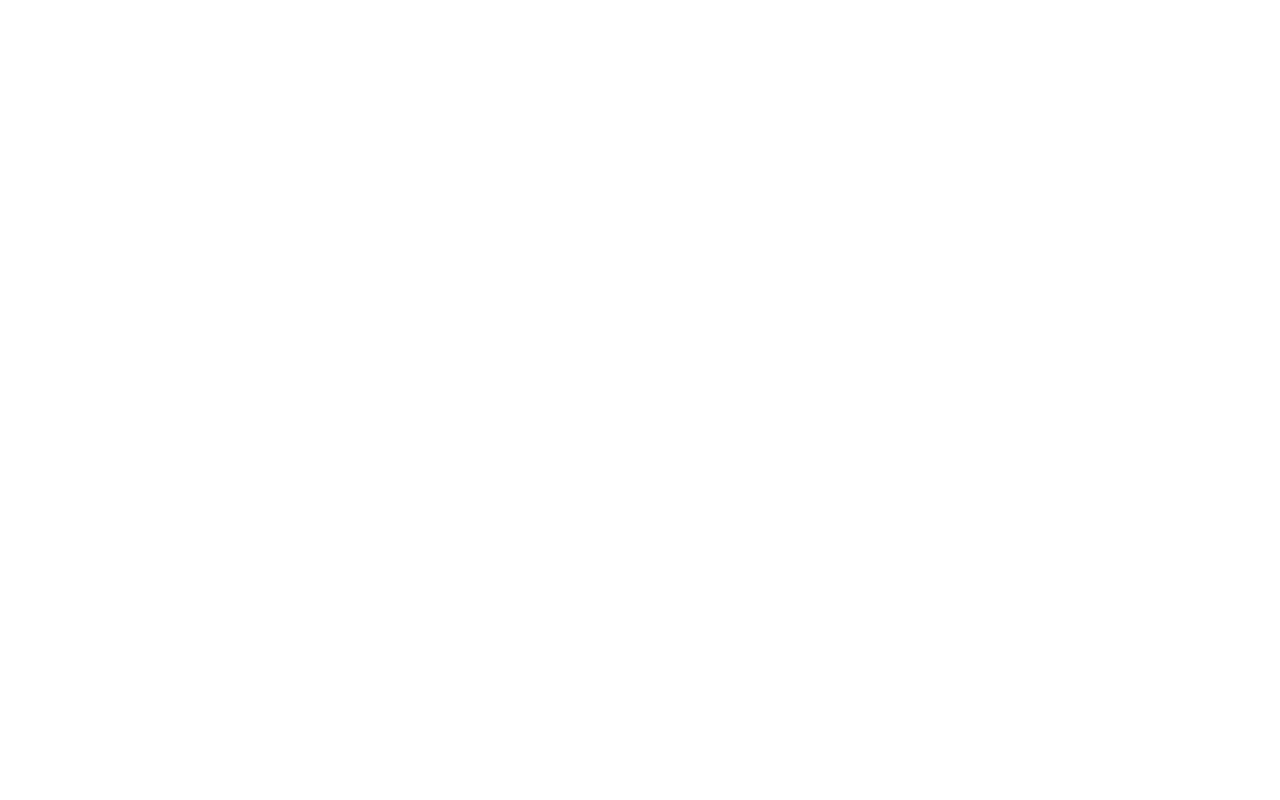
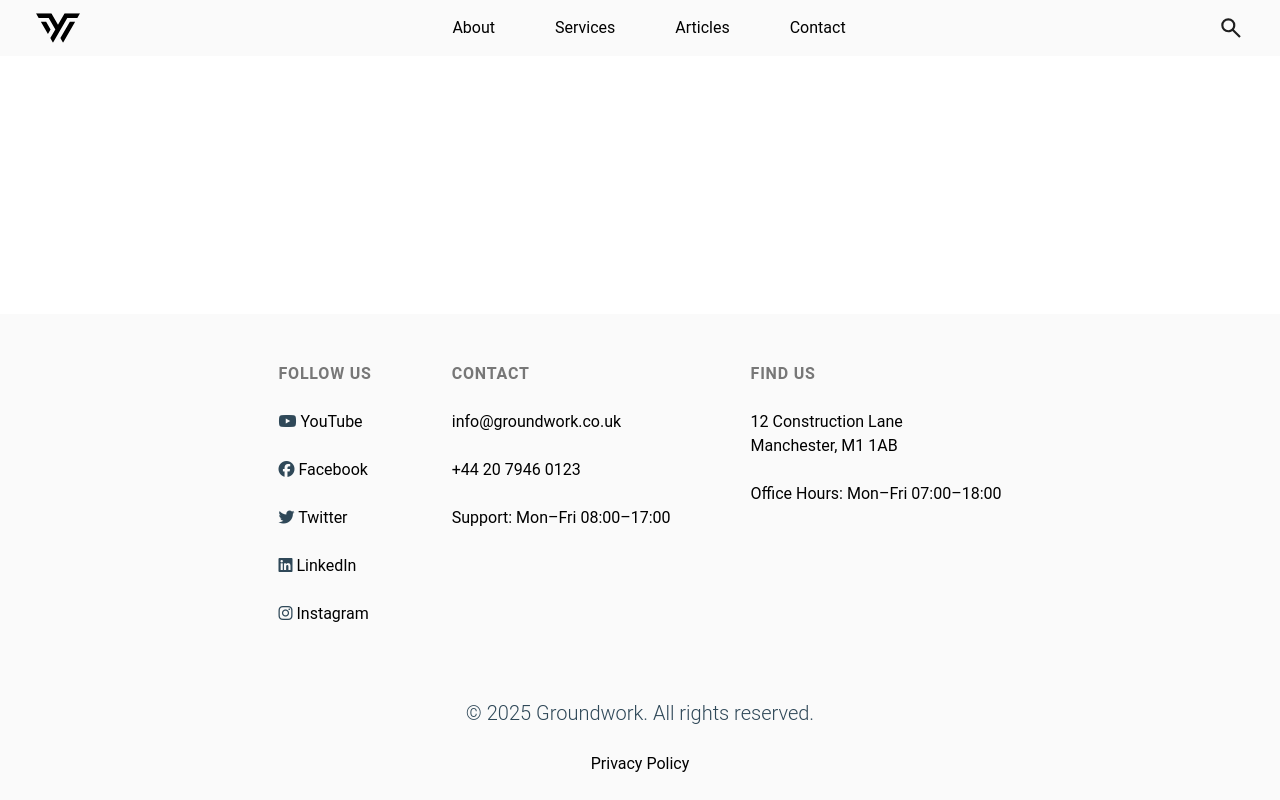
Before and after one commit to luckyfrappe/groundwork, a website: page new-project.html in a window 1280 px wide. Drawn offline with Linux system fonts and the light colour scheme.

Commit message:
Add minor changes ensuring all lins work correctly and create new-project page

```diff
--- a/assets/CSS/style.css
+++ b/assets/CSS/style.css
@@ -1,4 +1,4 @@
-/* Reset CSS */
+/* Reset CSS created with ChatGPT */
 *,
 *::before,
 *::after {
@@ -8,20 +8,23 @@
 }
 
 html {
-  box-sizing: border-box; /* Ensures consistent box-sizing */
-  scroll-behavior: smooth; /* Smooth scrolling for anchor links */
+    box-sizing: border-box; /* Ensures consistent box-sizing */
+    scroll-behavior: smooth; /* Smooth scrolling for anchor links, firstly borrowed from MiladiCode https://www.youtube.com/watch?v=ukMPKm3cLns&t=2386s */
 }
 
 body {
-  height: 100%;
+  display: flex;
+  flex-direction: column;
+  min-height: 100vh;
   line-height: 1.5;
   color: var(--color-text);
+  /* Webkit and OS X font smoothing advised by Gemini by Google */
   -webkit-font-smoothing: antialiased; /* Smooth text rendering */
   -moz-osx-font-smoothing: grayscale; /* Smooth text rendering */
   font-family: "Roboto", system-ui, -apple-system, sans-serif;
 }
 
-/* THEME & TYPOGRAPHY */
+/* THEME & TYPOGRAPHY, clamp were advised by ChatGPT */
 :root {
   --color-white: #ffffff; /* pure white */
   --color-light-grey: #fafafa; /* soft light grey */
@@ -101,6 +104,7 @@ header {
   z-index: 1000;
 }
 
+ /* Navbar build by following tutorial from Coding2GO */
 nav ul {
   justify-content: center;
   width: 100vw;
@@ -228,7 +232,7 @@ nav li:last-child {
   border: 2px solid var(--color-white);
 }
 
-/* Reusable Cards */
+/* Reusable Cards were rewritten by a layout example from CodeSandbox */
 .cards {
   grid-column: 1 / -1;
   display: grid;
@@ -365,6 +369,7 @@ nav li:last-child {
 footer {
   background: var(--color-light-grey);
   padding: var(--space-page-x) 0;
+  margin-top: auto;
 }
 
 .footer-columns {
--- a/new-project.html
+++ b/new-project.html
@@ -0,0 +1,226 @@
+<!DOCTYPE html>
+<html lang="en">
+  <head>
+    <meta charset="UTF-8">
+    <meta name="viewport" content="width=device-width, initial-scale=1.0">
+    <title>Start Project | Groundwork Solutions Ltd.</title>
+    <meta
+  name="description"
+  content="Get a fast, accurate instant estimate for your construction project with Groundwork Solutions Ltd. Expert groundwork, foundation, and civil engineering services tailored to your needs. Start your project today!"
+>
+<meta
+  name="keywords"
+  content="construction estimate, groundwork services, foundation solutions, construction cost calculator, instant project quote, civil engineering, building estimate, Sweden construction services"
+>
+<meta name="author" content="luckyfrappe">
+
+    <!-- Stylesheet CSS -->
+    <link rel="stylesheet" href="assets/CSS/style.css">
+
+    <!-- Google Fonts (Merriweather Sans for Headings, Roboto Flex for Paragraphs) -->
+    <style>
+      @import url("https://fonts.googleapis.com/css2?family=Anton&family=Merriweather+Sans:ital,wght@0,300..800;1,300..800&family=Roboto+Flex:opsz,wght@8..144,100..1000&display=swap");
+    </style>
+
+    <!-- Favicons -->
+    <link
+      rel="apple-touch-icon"
+      sizes="180x180"
+      href="assets/images/apple-touch-icon.png"
+   >
+    <link
+      rel="icon"
+      type="image/png"
+      sizes="32x32"
+      href="assets/images/favicon-32x32.png"
+   >
+    <link
+      rel="icon"
+      type="image/png"
+      sizes="16x16"
+      href="assets/images/favicon-16x16.png"
+   >
+    <link rel="manifest" href="assets/images/site.webmanifest">
+
+     <!-- Font Awesome (for icons) -->
+    <script
+      src="https://kit.fontawesome.com/1ca7252419.js"
+      crossorigin="anonymous"
+    ></script>
+  </head>
+  <body>
+    <!-- Site-wide Header -->
+    <header class="flex center space-between">
+      <!-- Build by following tutorial from Coding2GO -->
+      <nav>
+        <ul class="sidebar">
+          <li onclick="hideSidebar()">
+            <a><svg
+                xmlns="http://www.w3.org/2000/svg"
+                height="50px"
+                viewBox="0 -960 960 960"
+                width="50px"
+                fill="#1f1f1f"
+              >
+                <path
+                  d="m256-200-56-56 224-224-224-224 56-56 224 224 224-224 56 56-224 224 224 224-56 56-224-224-224 224Z"
+               ></svg
+            ></a>
+          </li>
+          <li>
+            <a href="index.html#intro">About</a>
+          </li>
+          <li>
+            <a href="index.html#services">Services</a>
+          </li>
+          <li>
+            <a href="index.html#articles">Articles</a>
+          </li>
+          <li>
+            <a href="index.html#journey">Contact</a>
+          </li>
+        </ul>
+        <ul>
+          <li>
+            <a href="index.html#hero"
+              ><img src="assets/images/groundwork.svg" alt="logo"
+           ></a>
+          </li>
+          <li class="hideOnMobile">
+            <a href="index.html#intro">About</a>
+          </li>
+          <li class="hideOnMobile">
+            <a href="index.html#services">Services</a>
+          </li>
+          <li class="hideOnMobile">
+            <a href="index.html#articles">Articles</a>
+          </li>
+          <li class="hideOnMobile">
+            <a href="index.html#journey">Contact</a>
+          </li>
+          <li>
+            <a href="#footer"
+              ><svg
+                xmlns="http://www.w3.org/2000/svg"
+                height="26px"
+                viewBox="0 -960 960 960"
+                width="26px"
+                fill="#1f1f1f"
+              >
+                <path
+                  d="M784-120 532-372q-30 24-69 38t-83 14q-109 0-184.5-75.5T120-580q0-109 75.5-184.5T380-840q109 0 184.5 75.5T640-580q0 44-14 83t-38 69l252 252-56 56ZM380-400q75 0 127.5-52.5T560-580q0-75-52.5-127.5T380-760q-75 0-127.5 52.5T200-580q0 75 52.5 127.5T380-400Z"
+               ></svg
+            ></a>
+          </li>
+          <li onclick="showSidebar()">
+            <a><svg
+                xmlns="http://www.w3.org/2000/svg"
+                height="26px"
+                viewBox="0 -960 960 960"
+                width="26px"
+                fill="#1f1f1f"
+              >
+                <path
+                  d="M120-240v-80h720v80H120Zm0-200v-80h720v80H120Zm0-200v-80h720v80H120Z"
+               ></svg
+            ></a>
+          </li>
+        </ul>
+      </nav>
+    </header>
+    <main>
+    </main>
+    <!-- Site-wide Footer -->
+    <footer id="footer">
+      <div class="footer-columns container flex">
+        <div>
+          <h4>FOLLOW US</h4>
+          <ul>
+            <li>
+              <a
+                href="https://youtube.com"
+                target="_blank"
+                rel="noopener noreferrer"
+                aria-label="Follow us on YouTube, opens in a new window"
+                ><i class="fa-brands fa-youtube"></i> YouTube</a
+              >
+            </li>
+            <li>
+              <a
+                href="https://facebook.com"
+                target="_blank"
+                rel="noopener noreferrer"
+                aria-label="Follow us on Facebook, opens in a new window"
+                ><i class="fa-brands fa-facebook"></i> Facebook</a
+              >
+            </li>
+            <li>
+              <a
+                href="https://twitter.com"
+                target="_blank"
+                rel="noopener noreferrer"
+                aria-label="Follow us on Twitter, opens in a new window"
+                ><i class="fa-brands fa-twitter"></i> Twitter</a
+              >
+            </li>
+            <li>
+              <a
+                href="https://linkedin.com"
+                target="_blank"
+                rel="noopener noreferrer"
+                aria-label="Follow us on LinkedIn, opens in a new window"
+                ><i class="fa-brands fa-linkedin"></i> LinkedIn</a
+              >
+            </li>
+            <li>
+              <a
+                href="https://instagram.com"
+                target="_blank"
+                rel="noopener noreferrer"
+                aria-label="Follow us on Instagram, opens in a new window"
+                ><i class="fa-brands fa-instagram"></i> Instagram</a
+              >
+            </li>
+          </ul>
+        </div>
+        <div>
+          <h4>CONTACT</h4>
+          <ul>
+            <li>
+              <a
+                href="mailto:info@groundwork.co.uk"
+                aria-label="Email us at info@groundwork.co.uk"
+                >info@groundwork.co.uk</a
+              >
+            </li>
+            <li>
+              <a
+                href="tel:+442079460123"
+                aria-label="Call us at +44 20 7946 0123"
+                >+44 20 7946 0123</a
+              >
+            </li>
+            <li>Support: Mon–Fri 08:00–17:00</li>
+          </ul>
+        </div>
+        <div>
+          <h4>FIND US</h4>
+          <ul>
+            <li>12 Construction Lane<br>Manchester, M1 1AB</li>
+            <li>Office Hours: Mon–Fri 07:00–18:00</li>
+          </ul>
+        </div>
+      </div>
+      <div class="footer-extra">
+        <p>© 2025 Groundwork. All rights reserved.</p>
+        <div class="footer-links">
+          <a href="/privacy-policy" aria-label="Read our Privacy Policy"
+            >Privacy Policy</a
+          >
+        </div>
+      </div>
+    </footer>
+    <!-- JavaScript -->
+    <script src="assets/js/script.js"></script>
+  </body>
+</html>
```
Also changed, not shown: index.html (+15 -11 lines), package.json (added, +14 -0 lines), README.md, 1 other file.
